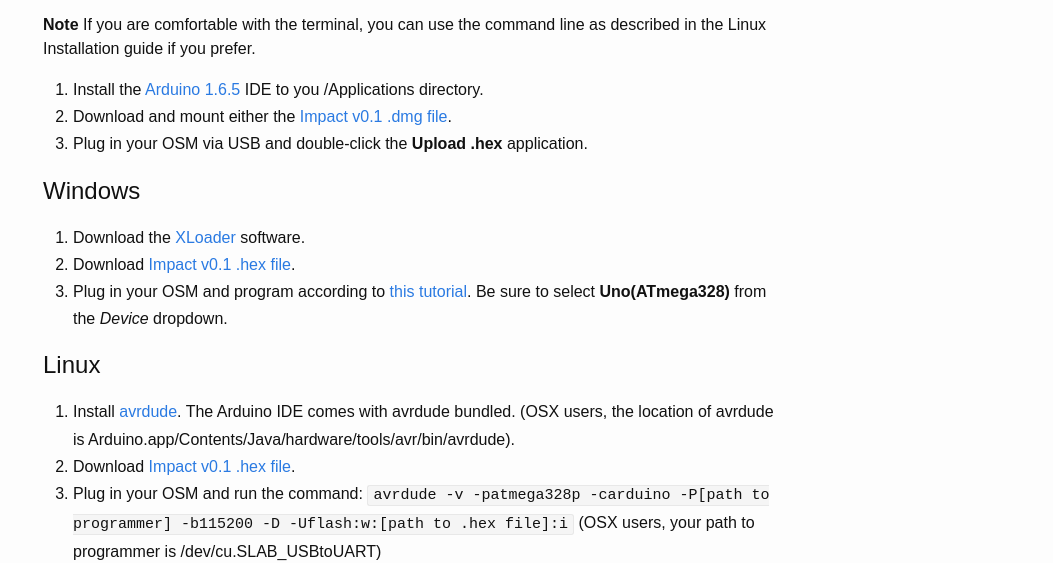
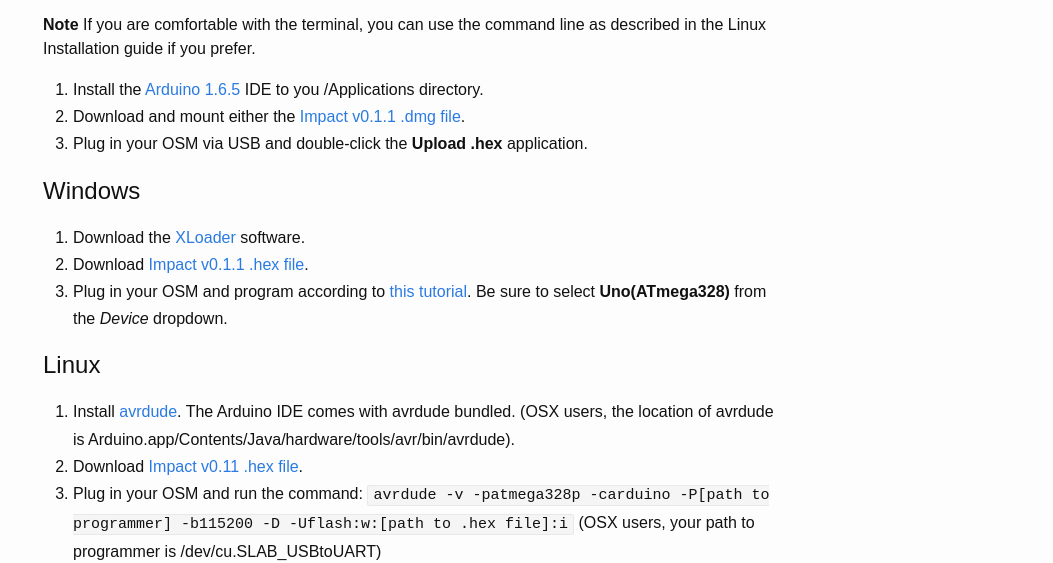
Before and after one commit to iterati/iterati.github.io, a Jekyll site: the page built from _posts/2015-10-29-introducing-impact.md, in a window 1280 px wide and 900 px high, scrolled down 1590 px. Shown: the part 247-810 px from the top of the window, without its empty margins (227-1280 px from the left). Built offline with Jekyll 4.4.1, drawn with Linux system fonts in a browser that asks for light colours.

Commit message:
update all links

```diff
--- a/_posts/2015-10-29-introducing-impact.md
+++ b/_posts/2015-10-29-introducing-impact.md
@@ -55,17 +55,17 @@
 **Note** If you are comfortable with the terminal, you can use the command line as described in the Linux Installation guide if you prefer.
 
  1. Install the [Arduino 1.6.5](https://www.arduino.cc/Main/Software) IDE to you /Applications directory.
- 2. Download and mount either the [Impact v0.1 .dmg file](/firmwares/Impact%20v0.1%2010.dmg).
+ 2. Download and mount either the [Impact v0.1.1 .dmg file](/firmwares/Impact%20v0.1.1%2011.dmg).
  3. Plug in your OSM via USB and double-click the **Upload .hex** application.
 
 ## Windows
 1. Download the [XLoader](http://russemotto.com/xloader/) software.
-2. Download [Impact v0.1 .hex file](/firmwares/impact_v0_1_10.hex).
+2. Download [Impact v0.1.1 .hex file](/firmwares/impact_v0_1_1_11.hex).
 3. Plug in your OSM and program according to [this tutorial](https://liudr.wordpress.com/2013/03/03/load-compiled-binary-to-arduino-with-xloader/). Be sure to select **Uno(ATmega328)** from the *Device* dropdown.
 
 ## Linux
  1. Install [avrdude](http://www.nongnu.org/avrdude/). The Arduino IDE comes with avrdude bundled. (OSX users, the location of avrdude is Arduino.app/Contents/Java/hardware/tools/avr/bin/avrdude).
- 2. Download [Impact v0.1 .hex file](/firmwares/impact_v0_1_10.hex).
+ 2. Download [Impact v0.11 .hex file](/firmwares/impact_v0_1_1_11.hex).
  3. Plug in your OSM and run the command:
      `avrdude -v -patmega328p -carduino -P[path to programmer] -b115200 -D -Uflash:w:[path to .hex file]:i`
 (OSX users, your path to programmer is /dev/cu.SLAB_USBtoUART)
```
